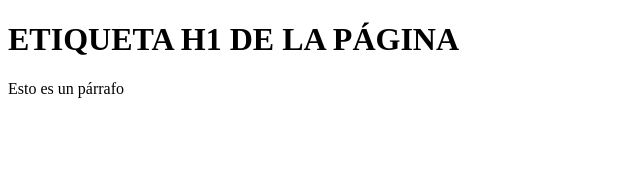
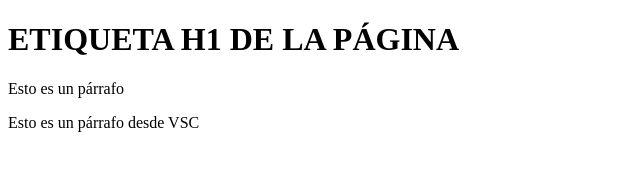
Before and after one commit to bryanagl02/Proyecto-web-empresa-C, a plain HTML site: page index.html in a window 1280 px wide. Shown: the whole page, without its empty margins (0-640 px from the left). Drawn offline with Linux system fonts and the light colour scheme.

Commit message:
AGREGANDO SEGUNDO PARRAFO

```diff
--- a/index.html
+++ b/index.html
@@ -8,5 +8,6 @@
 <body>
     <h1>ETIQUETA H1 DE LA PÁGINA</h1>
     <p>Esto es un párrafo</p>
+    <p>Esto es un párrafo desde VSC</p>
 </body>
 </html>
```
